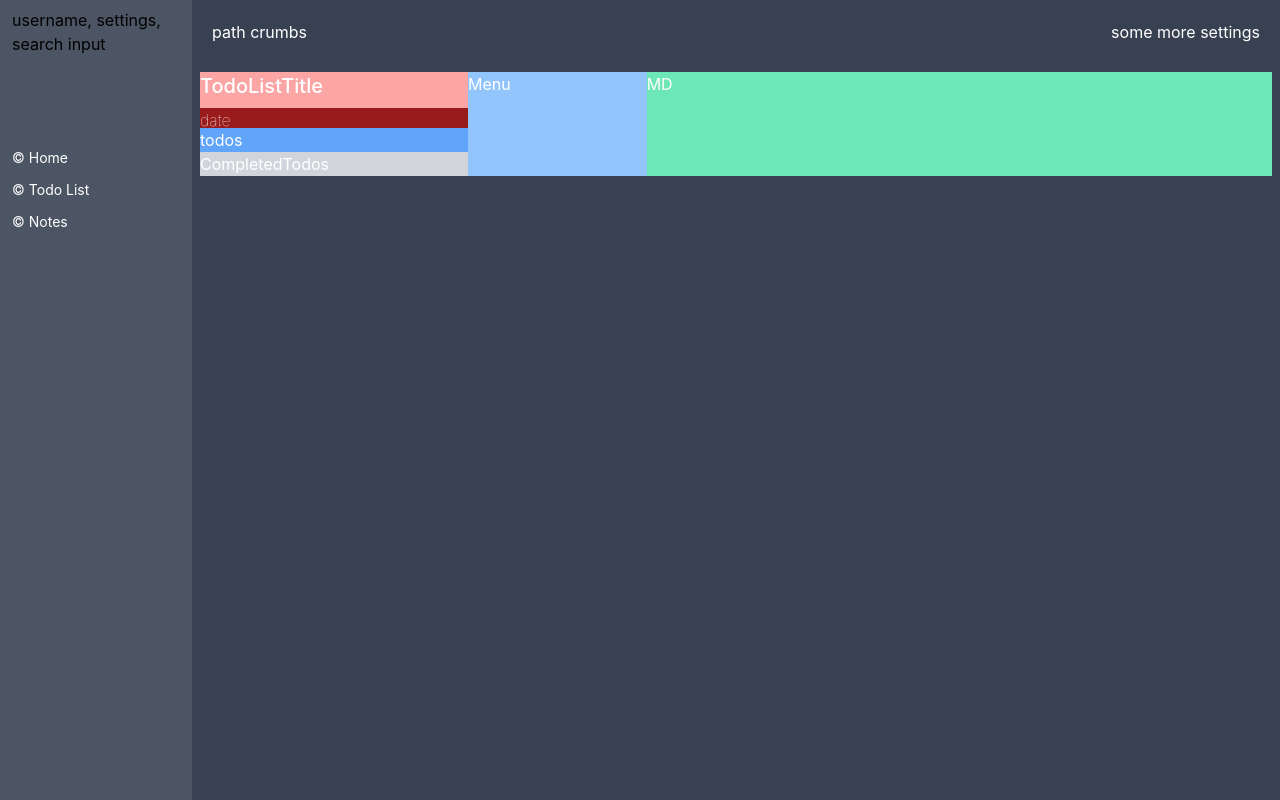
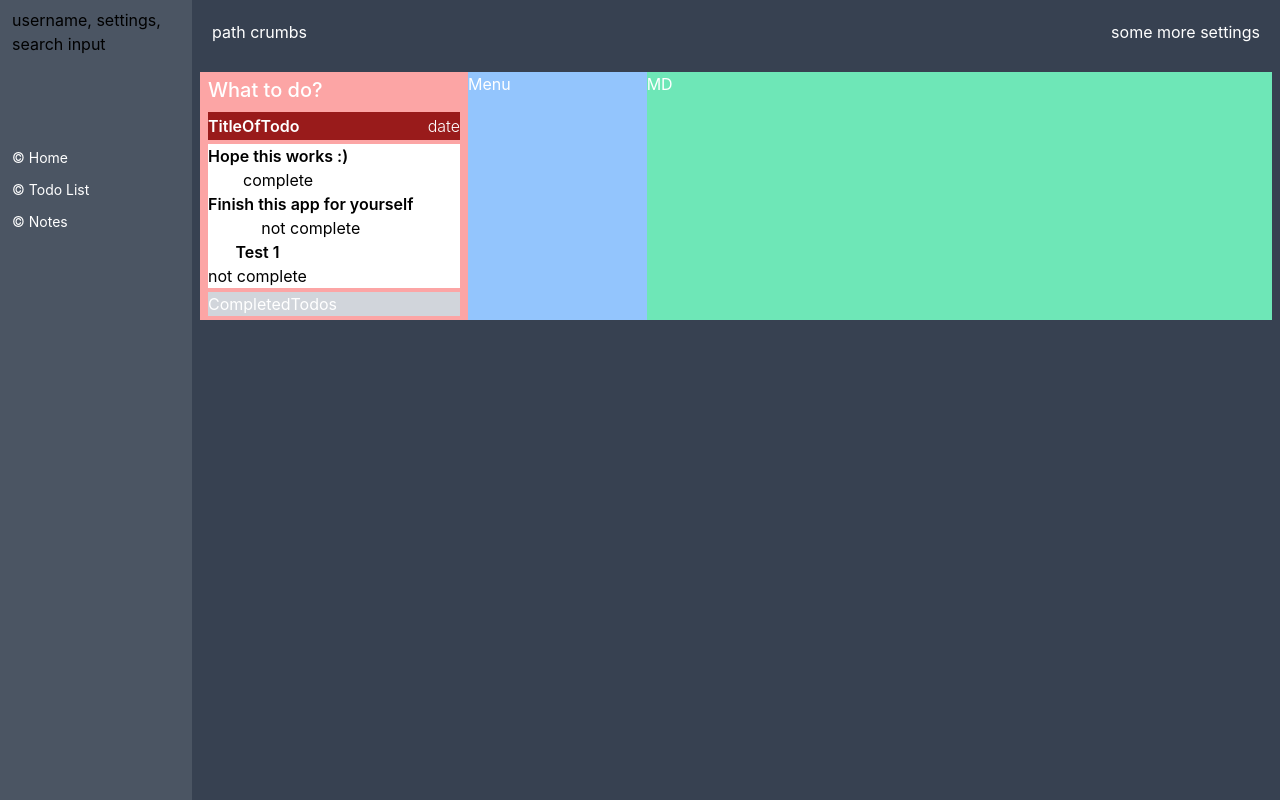
Before and after one commit to hazelnutx/todo-notes, a Next.js app: page /1 in a window 1280 px wide. Built offline with nearby package versions, Linux system fonts and the light colour scheme.

Commit message:
somehow todo works

```diff
--- /dev/null
+++ b/components/TodoContainer.tsx
@@ -0,0 +1,15 @@
+export default function TodoContainer({ uid, title, complete, clickMethod }) {
+  return (
+    <button onClick={() => clickMethod(uid)}>
+      <div
+        className='bg-white flex flex-row justify-between items-center'
+        key={uid}
+      >
+        <div>
+          <h2 className='font-semibold text-black'>{title}</h2>
+          <p className='text-black'>{complete ? 'complete' : 'not complete'}</p>
+        </div>
+      </div>
+    </button>
+  )
+}
--- a/pages/[username]/index.tsx
+++ b/pages/[username]/index.tsx
@@ -1,17 +1,37 @@
+import { useState, useEffect } from 'react'
 import DefaultLayout from '@/layouts/DefaultLayout'
+import TodoContainer from '@/components/TodoContainer'
 
-export default function UserDashboard() {
+export default function UserDashboard({ todos }) {
+  const [complete, setComplete] = useState()
+
+  const completeMethod = (id) => {
+    const todo = todos.data[id]
+    setComplete({ ...todo, complete: (todo.complete = !todo.complete) })
+  }
+
   return (
     <DefaultLayout>
       <div className='flex flex-row'>
-        <div className='w-3/12 bg-red-300 flex flex-col'>
+        <div className='w-3/12 bg-red-300 flex flex-col px-2 py-1 '>
           <div className='h-9'>
-            <h1 className='text-white font-medium text-xl'>TodoListTitle</h1>
+            <h1 className='text-white font-medium text-xl'>What to do?</h1>
           </div>
-          <div className='h-5 bg-red-800'>
-            <h3 className='text-white font-sm font-thin'>date</h3>
+          <div className='h-7 bg-red-800 flex flex-row justify-between items-center'>
+            <h2 className='font-semibold'>TitleOfTodo</h2>
+            <h3 className='text-white font-sm font-light'>date</h3>
           </div>
-          <div className='bg-blue-400'>todos</div>
+          <div className='bg-blue-400 my-1 flex flex-col'>
+            {todos.data.map((todo, index) => (
+              <TodoContainer
+                key={todo.uid}
+                uid={todo.uid}
+                title={todo.todo}
+                complete={todo.complete}
+                clickMethod={() => completeMethod(index)}
+              />
+            ))}
+          </div>
           <div className='bottom-0 bg-gray-300'>CompletedTodos</div>
         </div>
         <div className='w-2/12 bg-blue-300'>Menu</div>
@@ -20,3 +40,16 @@ export default function UserDashboard() {
     </DefaultLayout>
   )
 }
+
+export async function getServerSideProps() {
+  const res = await fetch('http://localhost:3000/api/mock/todo')
+  const todos = await res.json()
+
+  console.log(JSON.stringify(todos))
+
+  return {
+    props: {
+      todos,
+    },
+  }
+}
```
